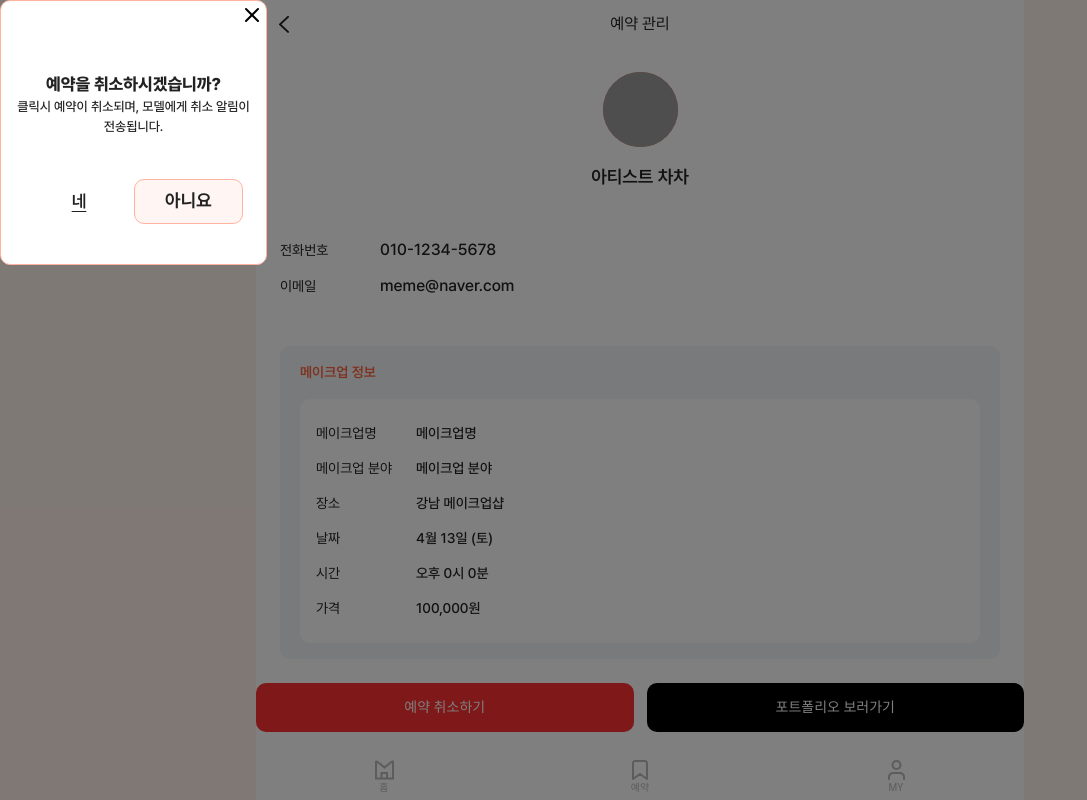
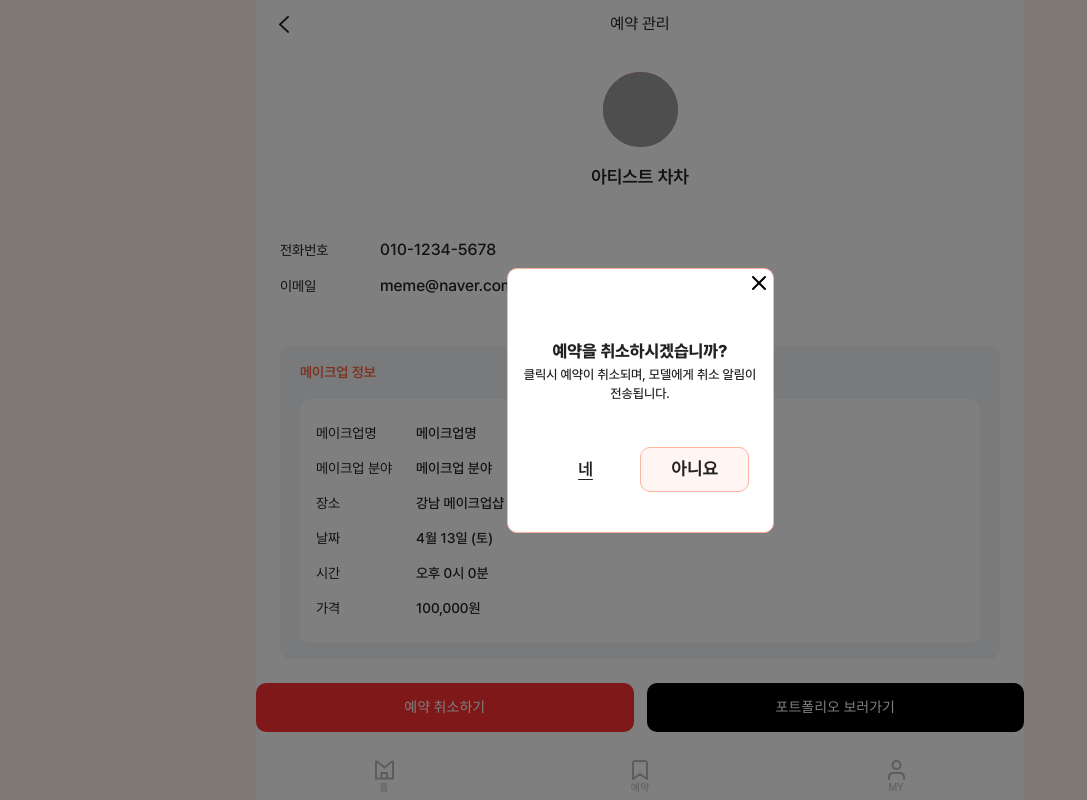
Before and after one commit to MEME-UMC/MEME_WEB, a Next.js app: page /model/reservation/1 in a window 1280 px wide. Both pictures are taken after a click on the button "예약 취소하기". Shown: the whole page, without its empty margins (0-1087 px from the left). Built offline with nearby package versions, Linux system fonts and the light colour scheme; grey boxes are pictures that could not be loaded.

Commit message:
chore : 중앙정렬 재배치

```diff
--- a/src/components/Modal/Components/Buttons.tsx
+++ b/src/components/Modal/Components/Buttons.tsx
@@ -14,6 +14,7 @@ export const UnderLineButton = ({ text, onClick }: ButtonsProps) => {
         width: '109px',
         fontSize: '17px',
         fontWeight: '600',
+        borderRadius: '10px',
       }}
     >
       <Typography
--- a/src/components/Modal/Modal.tsx
+++ b/src/components/Modal/Modal.tsx
@@ -34,6 +34,8 @@ export const Modal = ({ isOpen, children }: ModalProps) => {
       left={0}
       bgcolor="rgba(0, 0, 0, 0.5)"
       zIndex={999}
+      justifyContent={'center'}
+      alignItems={'center'}
     >
       {children}
     </Stack>,
--- a/src/components/Modal/ModalContent.tsx
+++ b/src/components/Modal/ModalContent.tsx
@@ -33,7 +33,12 @@ export const ModalContent = ({
           <JIcon icon="close" />
         </JButton>
       </Stack>
-      <Stack height={'100vh'} justifyContent={'center'} px={2}>
+      <Stack
+        height={'100vh'}
+        justifyContent={'center'}
+        alignItems={'center'}
+        px={2}
+      >
         {children}
       </Stack>
       <Row alignItems={'center'}>
```
